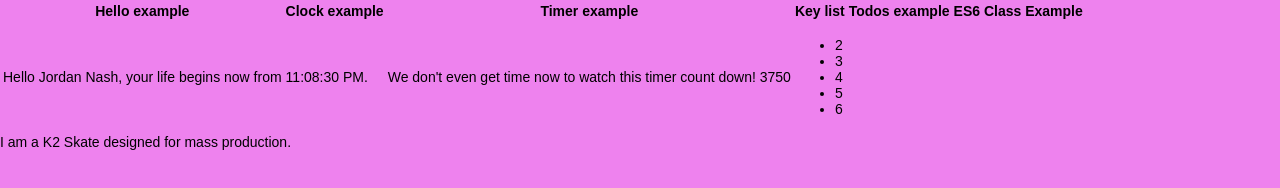
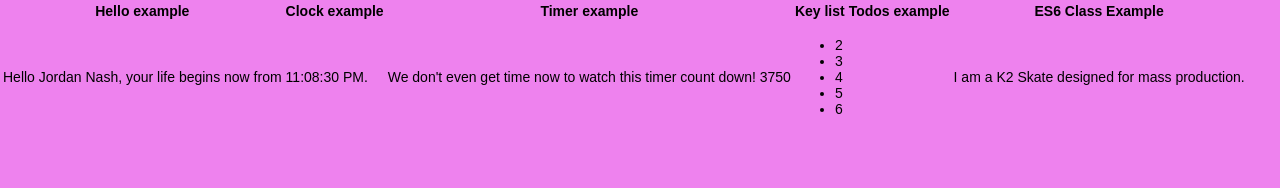
Before and after one commit to LayersOfAbstraction/Abstracted_react_snippets, a website: page index.html in a window 1280 px wide. Drawn offline with nearby package versions, Linux system fonts and the light colour scheme.

Commit message:
Add class InlineSkate.js and update index.html

```diff
--- a/index.html
+++ b/index.html
@@ -3,7 +3,7 @@
   <head>
 	<link href="styles/styles.css" rel="stylesheet" type="text/css" />
     <title>React sample snippets</title>
-  </head>
+    </head>
   <body>
 
     <!--Output-->
@@ -23,7 +23,7 @@
         <td><div id="timer-example"></div></td>
         <td><div id="key-list"></div></td>
         <td><div id="todos-example"></div></td>
-        <td><div id="es6ClassExample"></div></td>
+        <td><div id="classComponent"></div></td>
       </tr>
     </tbody>
     </table>
@@ -38,12 +38,13 @@
     production.min.js". -->
     <script src="https://unpkg.com/react@16/umd/react.development.js" crossorigin></script>
     <script src="https://unpkg.com/react-dom@16/umd/react-dom.development.js" crossorigin></script>
+
     <!-- Load our React components.-->
     <script src="scripts/simple_component.js"></script>
     <script src="scripts/Clock.js"></script>
     <script src="scripts/Timer.js"></script>
     <script src="scripts/KeyList.js"></script>
     <script src="scripts/ToDo.js"></script>
-    <script src="scripts/ESSixClassExample.js"></script>
+    <script src="scripts/InlineSkate.js"></script>
   </body>
 </html>
--- /dev/null
+++ b/scripts/InlineSkate.js
@@ -0,0 +1,10 @@
+class InlineSkate extends React.Component {
+  render() {
+    return React.createElement(React.Fragment, null, "I am a ", this.props.brand, " designed for mass production.");
+  }
+
+}
+
+ReactDOM.render(React.createElement(InlineSkate, {
+  brand: "K2 Skate"
+}), document.getElementById('classComponent'));
```
